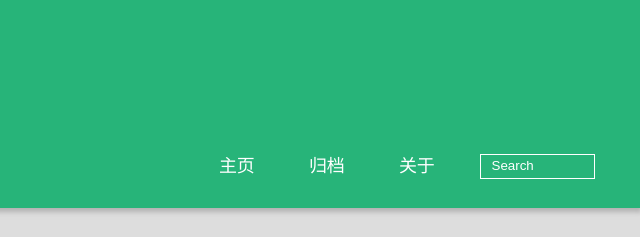
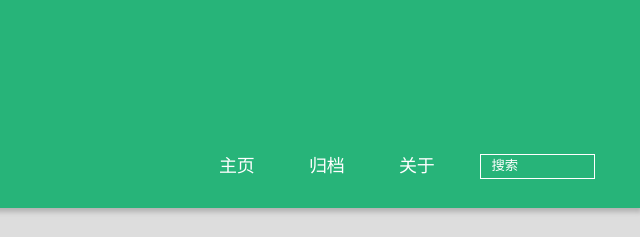
Before and after one commit to WHB-XYR/WHB-XYR.github.io, a plain HTML site: page 2016/09/03/hello-world/index.html in a window 1280 px wide. Shown: the top 237 px of the page, 640-1280 px from the left. Drawn offline with Linux system fonts and the light colour scheme; files whose address does not match are found by name.

Commit message:
Site updated: 2016-09-05 22:04:12

```diff
--- a/2016/09/03/hello-world/index.html
+++ b/2016/09/03/hello-world/index.html
@@ -54,9 +54,9 @@
 
 					<li>
 
-                    <form class="search" action="/search/index.html" method="get" accept-charset="utf-8">
+                    <form class="search" action="www.whbxyr.cn" method="get" accept-charset="utf-8">
                         <label>Search</label>
-                        <input type="text" id="bdcsMain" class="st-default-search-input" maxlength="20" placeholder="Search" />
+                        <input type="text" id="bdcsMain" name="q" autocomplete="off" maxlength="20" placeholder="搜索" />
                     </form>
 
 					</li>
```
Also changed, not shown: 2016/09/03/jieshao/index.html (+2 -2 lines), 2016/09/04/WeChat/index.html (+2 -2 lines), about/index.html (+2 -2 lines), archives/2016/09/index.html (+2 -2 lines), archives/2016/index.html (+2 -2 lines), archives/index.html (+2 -2 lines), index.html (+2 -2 lines), search/index.html (+2 -2 lines), tags/WeChat/index.html (+2 -2 lines), tags/测试/index.html (+2 -2 lines).
